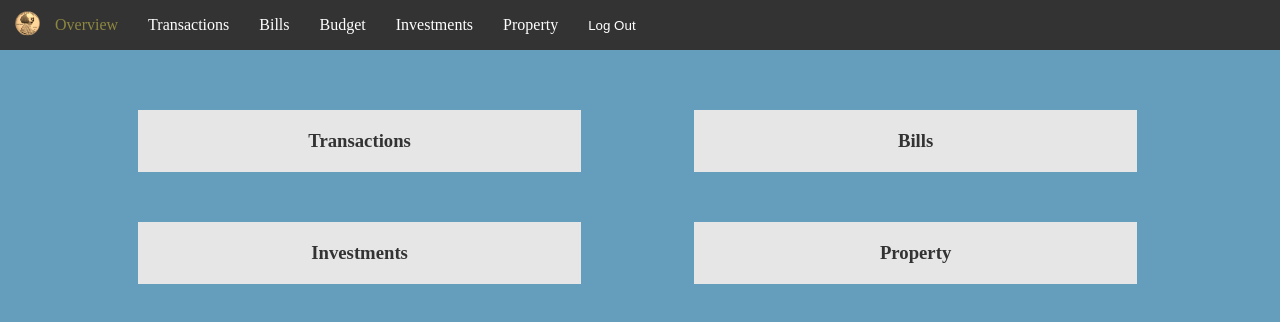
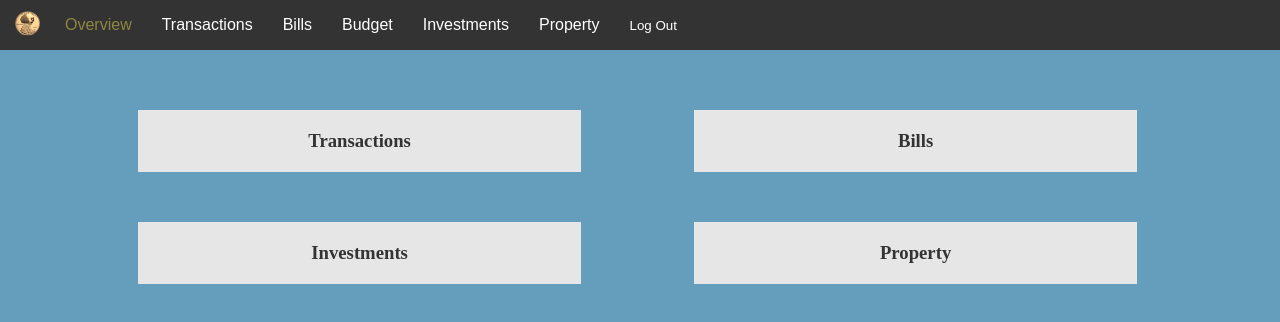
Before and after one commit to jsummer10/Cloud-Security-Sim, a website: page tier1/public_html/home.html in a window 1280 px wide. Shown: the top 322 px of the page. Drawn offline with Linux system fonts and the light colour scheme; no server answers.

Commit message:
Update theme.css

```diff
--- a/tier1/public_html/styles/theme.css
+++ b/tier1/public_html/styles/theme.css
@@ -56,8 +56,8 @@ html {
 
 .navbar-options ul {
     list-style-type: none;
-    margin: 0;
-    padding: 0;
+    margin-left: 10px;
+    font-family: var(--font_default);
 }
 
 .navbar-options li {
@@ -81,7 +81,7 @@ html {
     color: var(--color_schemeB);
 }
 
-.logout-btn input{
+.logout-btn input {
     border: none;
     background: none;
     text-decoration: none;
```
